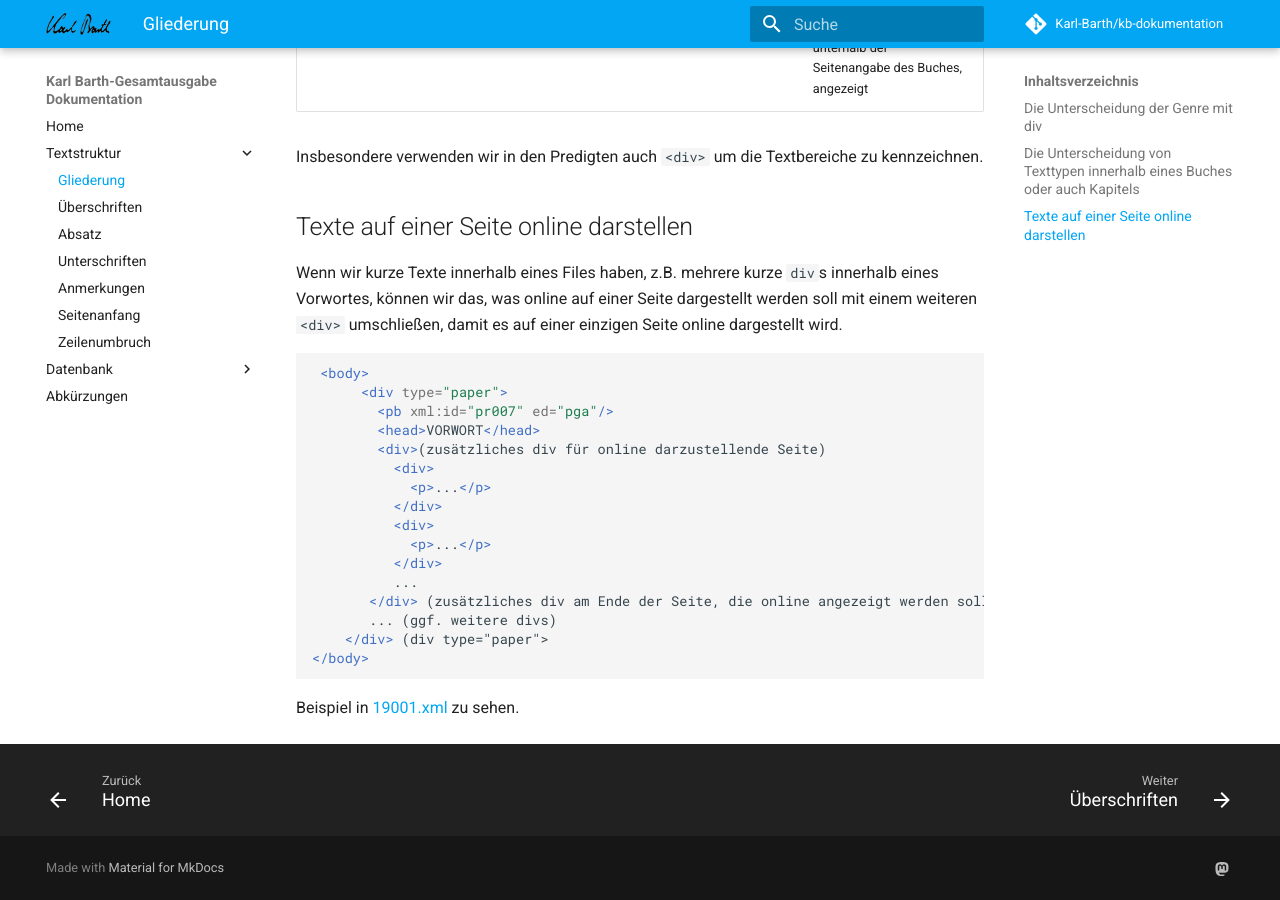
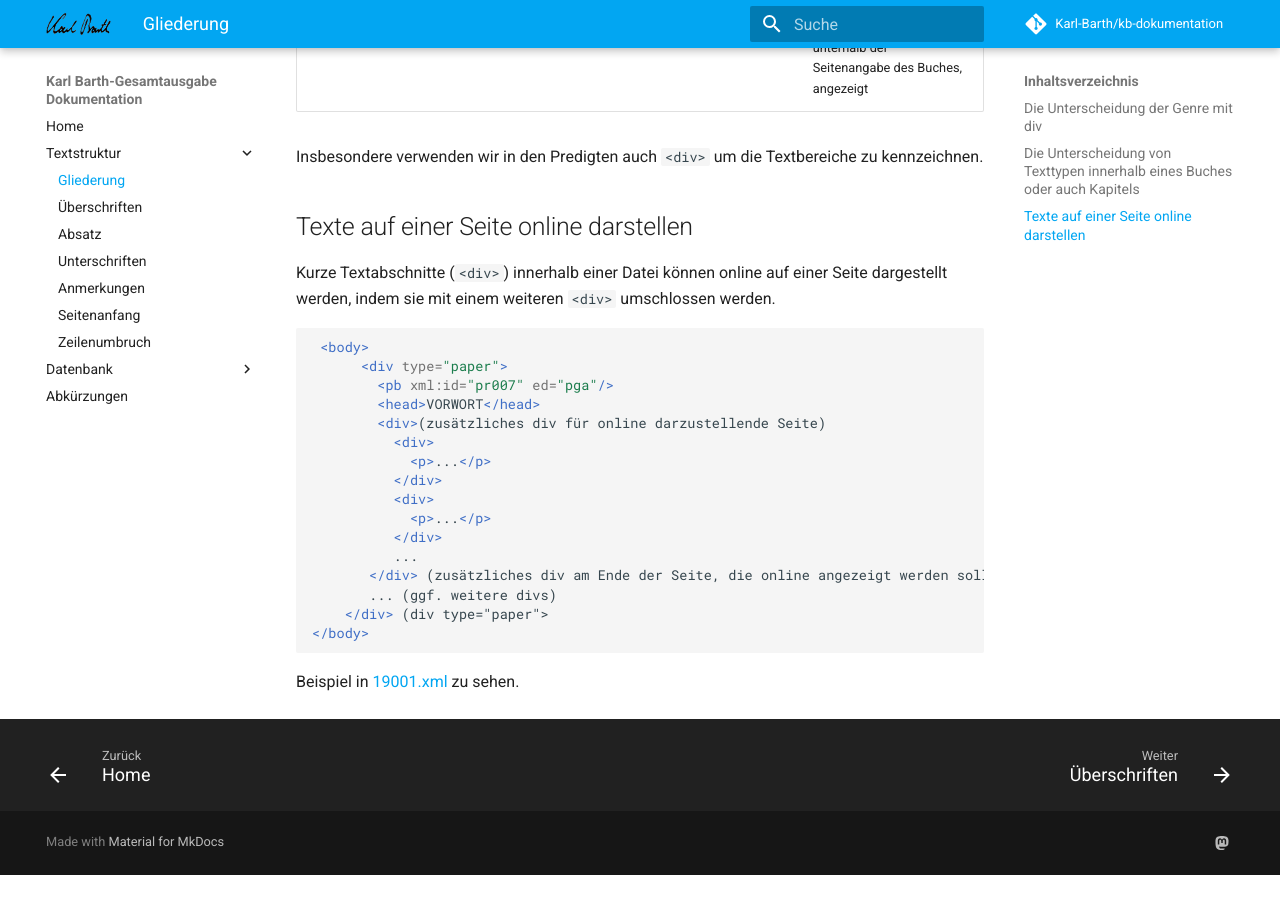
Before and after one commit to Karl-Barth/kb-dokumentation, an MkDocs documentation site: the page built from docs/textstruktur/gliederung.md, in a window 1280 px wide and 900 px high, scrolled down 1438 px. Built offline with MkDocs 1.6.1 and Material for MkDocs 9.7.7, drawn with Linux system fonts in a browser that asks for light colours; comment, search, counter and statistics services are not loaded; after the commit the page ends 2313 px from its top, so only the background shows below that.

Commit message:
Update gliederung.md

````diff
--- a/docs/textstruktur/gliederung.md
+++ b/docs/textstruktur/gliederung.md
@@ -29,7 +29,7 @@ Insbesondere verwenden wir in den Predigten auch `<div>` um die Textbereiche zu
 
 ## Texte auf einer Seite online darstellen
 
-Wenn wir kurze Texte innerhalb eines Files haben, z.B. mehrere kurze `div`s innerhalb eines Vorwortes, können wir das, was online auf einer Seite dargestellt werden soll mit einem weiteren `<div>` umschließen, damit es auf einer einzigen Seite online dargestellt wird.
+Kurze Textabschnitte (`<div>`) innerhalb einer Datei können online auf einer Seite dargestellt werden, indem sie mit einem weiteren `<div>` umschlossen werden.
 
 ```xml
  <body>
````
